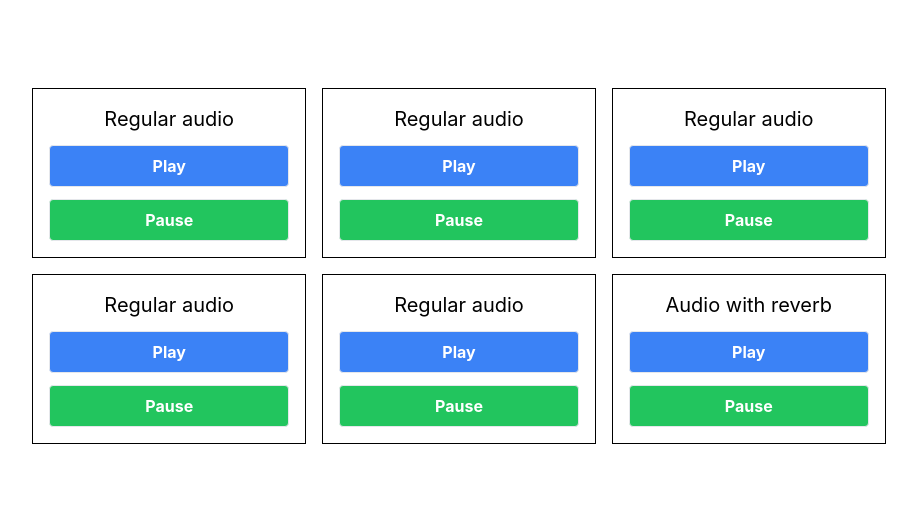
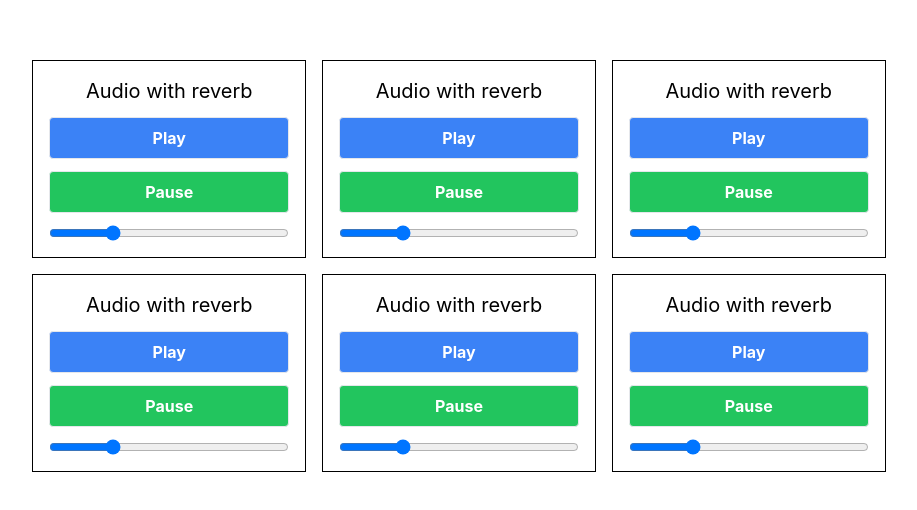
Before and after one commit to AleSua93/web-audio-synth, a Next.js app: page / in a window 1280 px wide. Shown: the part 134-644 px from the top of the page, without its empty margins (181-1098 px from the left). Built offline with nearby package versions, Linux system fonts and the light colour scheme.

Commit message:
add gain slider

```diff
--- a/components/normal-audio.tsx
+++ b/components/normal-audio.tsx
@@ -1,9 +1,19 @@
-import { useCallback, useRef } from "react"
+import React, { useCallback, useEffect, useRef, useState } from "react"
 import useAudio from "../hooks/useAudio"
 
 const NormalAudio = () => {
   const audioElement = useRef<HTMLAudioElement>(null)
-  useAudio(audioElement)
+  const [gainNode, setGainNode] = useState<GainNode>()
+  const { audioContext, audioSourceNode } = useAudio(audioElement)
+
+  useEffect(() => {
+    if (audioSourceNode && audioContext) {
+      const gainNode = audioContext.createGain()
+      audioSourceNode.connect(gainNode).connect(audioContext.destination)
+
+      setGainNode(gainNode)
+    }
+  }, [audioContext, audioSourceNode])
 
   const play = useCallback(
     () => {
@@ -19,10 +29,19 @@ const NormalAudio = () => {
     [audioElement],
   )
 
+  const setVolume = useCallback(
+    (ev: React.ChangeEvent<HTMLInputElement>) => {
+      console.log(ev.target.value);
+
+      if (gainNode) gainNode.gain.value = Number(ev.target.value)
+    },
+    [gainNode],
+  )
+
   return (
     <div className="flex flex-col gap-3 text-center border border-black p-4">
       <audio ref={audioElement} src="test_audio.wav" />
-      <h1 className="text-xl">Regular audio</h1>
+      <h1 className="text-xl">Audio with reverb</h1>
       <button
         type="button"
         className="btn btn-blue"
@@ -33,6 +52,14 @@ const NormalAudio = () => {
         className="btn btn-green"
         onClick={pause}
       >Pause</button>
+      <input
+        type="range"
+        min="0"
+        max="2"
+        defaultValue={0.5}
+        step="0.01"
+        onChange={setVolume}
+      ></input>
     </div>
   )
 }
--- a/components/reverb-audio.tsx
+++ b/components/reverb-audio.tsx
@@ -1,9 +1,19 @@
-import { useCallback, useRef } from "react"
+import React, { useCallback, useEffect, useRef, useState } from "react"
 import useAudio from "../hooks/useAudio"
 
 const ReverbAudio = () => {
   const audioElement = useRef<HTMLAudioElement>(null)
-  useAudio(audioElement)
+  const [gainNode, setGainNode] = useState<GainNode>()
+  const { audioContext, audioSourceNode } = useAudio(audioElement)
+
+  useEffect(() => {
+    if (audioSourceNode && audioContext) {
+      const gainNode = audioContext.createGain()
+      audioSourceNode.connect(gainNode).connect(audioContext.destination)
+
+      setGainNode(gainNode)
+    }
+  }, [audioContext, audioSourceNode])
 
   const play = useCallback(
     () => {
@@ -17,6 +27,15 @@ const ReverbAudio = () => {
       audioElement.current && audioElement.current.pause()
     },
     [audioElement],
+  )
+
+  const setVolume = useCallback(
+    (ev: React.ChangeEvent<HTMLInputElement>) => {
+      console.log(ev.target.value);
+
+      if (gainNode) gainNode.gain.value = Number(ev.target.value)
+    },
+    [gainNode],
   )
 
   return (
@@ -33,6 +52,14 @@ const ReverbAudio = () => {
         className="btn btn-green"
         onClick={pause}
       >Pause</button>
+      <input
+        type="range"
+        min="0"
+        max="2"
+        defaultValue={0.5}
+        step="0.01"
+        onChange={setVolume}
+      ></input>
     </div>
   )
 }
--- a/hooks/useAudio.tsx
+++ b/hooks/useAudio.tsx
@@ -1,4 +1,4 @@
-import { MutableRefObject, RefObject, useEffect, useRef, useState } from "react"
+import { RefObject, useEffect, useState } from "react"
 
 interface AudioObjects {
   audioContext?: AudioContext
@@ -14,11 +14,9 @@ const useAudio = (audioElementRef: RefObject<HTMLMediaElement>):
     const context = new AudioContext()
 
     if (audioElementRef?.current) {
-      const track = context.createMediaElementSource(audioElementRef.current)
+      const sourceNode = context.createMediaElementSource(audioElementRef.current)
 
-      track.connect(context.destination)
-
-      setAudioSourceNode(track)
+      setAudioSourceNode(sourceNode)
     }
 
     setAudioContext(context)
```
